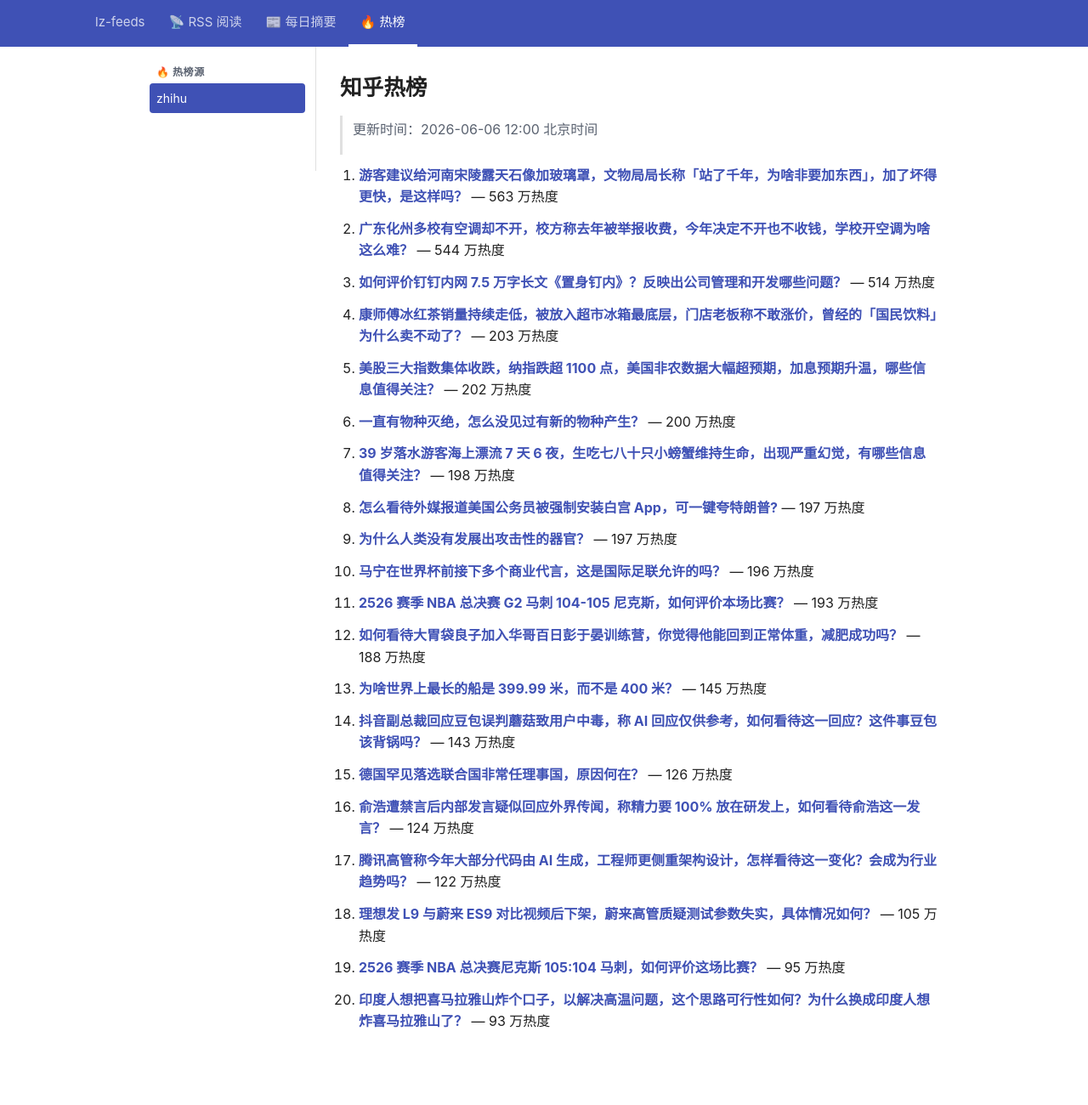
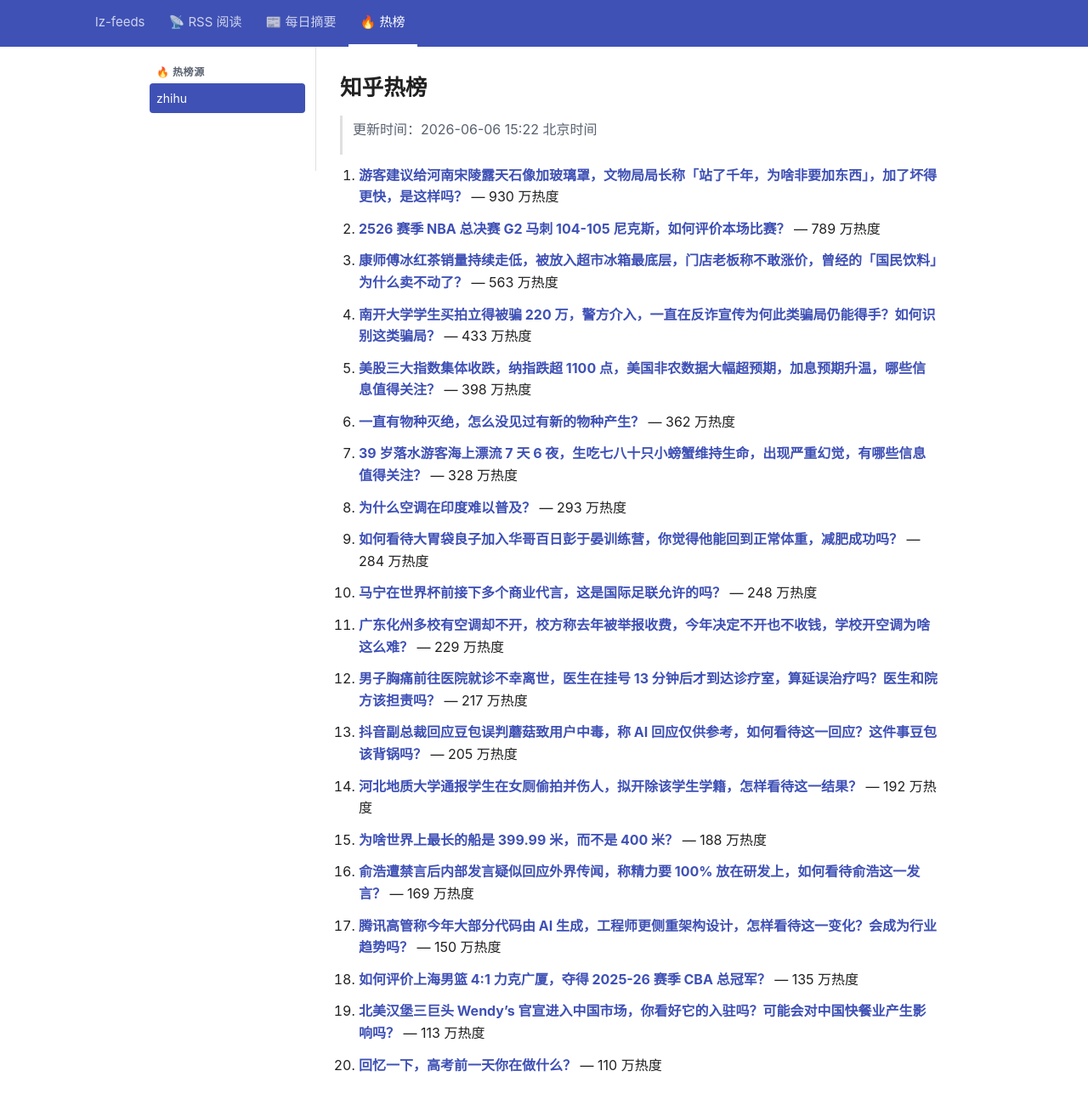
Before and after one commit to lizhang0101/lz-feeds, a Jekyll site: the page built from _hotlist/zhihu.md, in a window 1280 px wide and 1330 px high. Shown: the top 1300 px of the window at 85% size. Built offline with Jekyll 4.4.1, drawn with Linux system fonts in a browser that asks for light colours.

Commit message:
hotlist: 2026-06-06T07:22Z

```diff
--- a/_hotlist/zhihu.md
+++ b/_hotlist/zhihu.md
@@ -1,48 +1,48 @@
 ---
-updated: 2026-06-06 12:00 北京时间
+updated: 2026-06-06 15:22 北京时间
 count: 20
 ---
 
 # 知乎热榜
 
-> 更新时间：2026-06-06 12:00 北京时间
+> 更新时间：2026-06-06 15:22 北京时间
 
-1. **[游客建议给河南宋陵露天石像加玻璃罩，文物局局长称「站了千年，为啥非要加东西」，加了坏得更快，是这样吗？](https://www.zhihu.com/question/2046276749374366250)** — 563 万热度
+1. **[游客建议给河南宋陵露天石像加玻璃罩，文物局局长称「站了千年，为啥非要加东西」，加了坏得更快，是这样吗？](https://www.zhihu.com/question/2046276749374366250)** — 930 万热度
 
-2. **[广东化州多校有空调却不开，校方称去年被举报收费，今年决定不开也不收钱，学校开空调为啥这么难？](https://www.zhihu.com/question/2043719425409470743)** — 544 万热度
+2. **[2526 赛季 NBA 总决赛 G2 马刺 104-105 尼克斯，如何评价本场比赛？](https://www.zhihu.com/question/2046412720908637248)** — 789 万热度
 
-3. **[如何评价钉钉内网 7.5 万字长文《置身钉内》？反映出公司管理和开发哪些问题？](https://www.zhihu.com/question/2046261330911482494)** — 514 万热度
+3. **[康师傅冰红茶销量持续走低，被放入超市冰箱最底层，门店老板称不敢涨价，曾经的「国民饮料」为什么卖不动了？](https://www.zhihu.com/question/2046230219217020704)** — 563 万热度
 
-4. **[康师傅冰红茶销量持续走低，被放入超市冰箱最底层，门店老板称不敢涨价，曾经的「国民饮料」为什么卖不动了？](https://www.zhihu.com/question/2046230219217020704)** — 203 万热度
+4. **[南开大学学生买拍立得被骗 220 万，警方介入，一直在反诈宣传为何此类骗局仍能得手？如何识别这类骗局？](https://www.zhihu.com/question/2046240178335900195)** — 433 万热度
 
-5. **[美股三大指数集体收跌，纳指跌超 1100 点，美国非农数据大幅超预期，加息预期升温，哪些信息值得关注？](https://www.zhihu.com/question/2046360260902909588)** — 202 万热度
+5. **[美股三大指数集体收跌，纳指跌超 1100 点，美国非农数据大幅超预期，加息预期升温，哪些信息值得关注？](https://www.zhihu.com/question/2046360260902909588)** — 398 万热度
 
-6. **[一直有物种灭绝，怎么没见过有新的物种产生？](https://www.zhihu.com/question/2045413383533593052)** — 200 万热度
+6. **[一直有物种灭绝，怎么没见过有新的物种产生？](https://www.zhihu.com/question/2045413383533593052)** — 362 万热度
 
-7. **[39 岁落水游客海上漂流 7 天 6 夜，生吃七八十只小螃蟹维持生命，出现严重幻觉，有哪些信息值得关注？](https://www.zhihu.com/question/2046220683328370099)** — 198 万热度
+7. **[39 岁落水游客海上漂流 7 天 6 夜，生吃七八十只小螃蟹维持生命，出现严重幻觉，有哪些信息值得关注？](https://www.zhihu.com/question/2046220683328370099)** — 328 万热度
 
-8. **[怎么看待外媒报道美国公务员被强制安装白宫 App，可一键夸特朗普?](https://www.zhihu.com/question/2045446455956091852)** — 197 万热度
+8. **[为什么空调在印度难以普及？](https://www.zhihu.com/question/2043478687870341842)** — 293 万热度
 
-9. **[为什么人类没有发展出攻击性的器官？](https://www.zhihu.com/question/406918539)** — 197 万热度
+9. **[如何看待大胃袋良子加入华哥百日彭于晏训练营，你觉得他能回到正常体重，减肥成功吗？](https://www.zhihu.com/question/2044768108083140114)** — 284 万热度
 
-10. **[马宁在世界杯前接下多个商业代言，这是国际足联允许的吗？](https://www.zhihu.com/question/2046145061046507321)** — 196 万热度
+10. **[马宁在世界杯前接下多个商业代言，这是国际足联允许的吗？](https://www.zhihu.com/question/2046145061046507321)** — 248 万热度
 
-11. **[2526 赛季 NBA 总决赛 G2 马刺 104-105 尼克斯，如何评价本场比赛？](https://www.zhihu.com/question/2046412720908637248)** — 193 万热度
+11. **[广东化州多校有空调却不开，校方称去年被举报收费，今年决定不开也不收钱，学校开空调为啥这么难？](https://www.zhihu.com/question/2043719425409470743)** — 229 万热度
 
-12. **[如何看待大胃袋良子加入华哥百日彭于晏训练营，你觉得他能回到正常体重，减肥成功吗？](https://www.zhihu.com/question/2044768108083140114)** — 188 万热度
+12. **[男子胸痛前往医院就诊不幸离世，医生在挂号 13 分钟后才到达诊疗室，算延误治疗吗？医生和院方该担责吗？](https://www.zhihu.com/question/2046521240890729314)** — 217 万热度
 
-13. **[为啥世界上最长的船是 399.99 米，而不是 400 米？](https://www.zhihu.com/question/658395485)** — 145 万热度
+13. **[抖音副总裁回应豆包误判蘑菇致用户中毒，称 AI 回应仅供参考，如何看待这一回应？这件事豆包该背锅吗？](https://www.zhihu.com/question/2046268823192302620)** — 205 万热度
 
-14. **[抖音副总裁回应豆包误判蘑菇致用户中毒，称 AI 回应仅供参考，如何看待这一回应？这件事豆包该背锅吗？](https://www.zhihu.com/question/2046268823192302620)** — 143 万热度
+14. **[河北地质大学通报学生在女厕偷拍并伤人，拟开除该学生学籍，怎样看待这一结果？](https://www.zhihu.com/question/2046526772502427388)** — 192 万热度
 
-15. **[德国罕见落选联合国非常任理事国，原因何在？](https://www.zhihu.com/question/2046141710674158357)** — 126 万热度
+15. **[为啥世界上最长的船是 399.99 米，而不是 400 米？](https://www.zhihu.com/question/658395485)** — 188 万热度
 
-16. **[俞浩遭禁言后内部发言疑似回应外界传闻，称精力要 100% 放在研发上，如何看待俞浩这一发言？](https://www.zhihu.com/question/2046306758277035227)** — 124 万热度
+16. **[俞浩遭禁言后内部发言疑似回应外界传闻，称精力要 100% 放在研发上，如何看待俞浩这一发言？](https://www.zhihu.com/question/2046306758277035227)** — 169 万热度
 
-17. **[腾讯高管称今年大部分代码由 AI 生成，工程师更侧重架构设计，怎样看待这一变化？会成为行业趋势吗？](https://www.zhihu.com/question/2046240341729042945)** — 122 万热度
+17. **[腾讯高管称今年大部分代码由 AI 生成，工程师更侧重架构设计，怎样看待这一变化？会成为行业趋势吗？](https://www.zhihu.com/question/2046240341729042945)** — 150 万热度
 
-18. **[理想发 L9 与蔚来 ES9 对比视频后下架，蔚来高管质疑测试参数失实，具体情况如何？](https://www.zhihu.com/question/2046212746862236004)** — 105 万热度
+18. **[如何评价上海男篮 4:1 力克广厦，夺得 2025-26 赛季 CBA 总冠军？](https://www.zhihu.com/question/2046346192901117745)** — 135 万热度
 
-19. **[2526 赛季 NBA 总决赛尼克斯 105:104 马刺，如何评价这场比赛？](https://www.zhihu.com/question/2046513184329277648)** — 95 万热度
+19. **[北美汉堡三巨头 Wendy's 官宣进入中国市场，你看好它的入驻吗？可能会对中国快餐业产生影响吗？](https://www.zhihu.com/question/2046295115698631558)** — 113 万热度
 
-20. **[印度人想把喜马拉雅山炸个口子，以解决高温问题，这个思路可行性如何？为什么换成印度人想炸喜马拉雅山了？](https://www.zhihu.com/question/2045933371537060756)** — 93 万热度
+20. **[回忆一下，高考前一天你在做什么？](https://www.zhihu.com/question/1908228417679254663)** — 110 万热度
```
